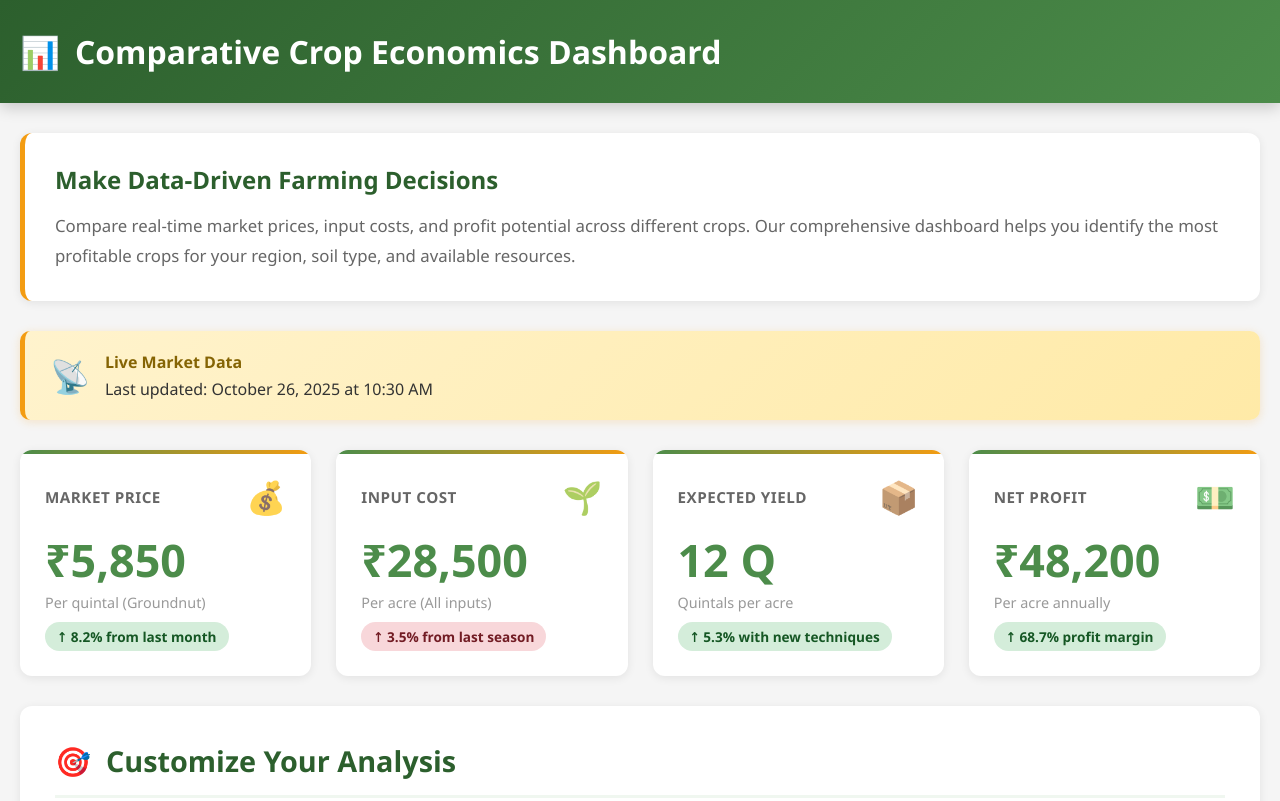
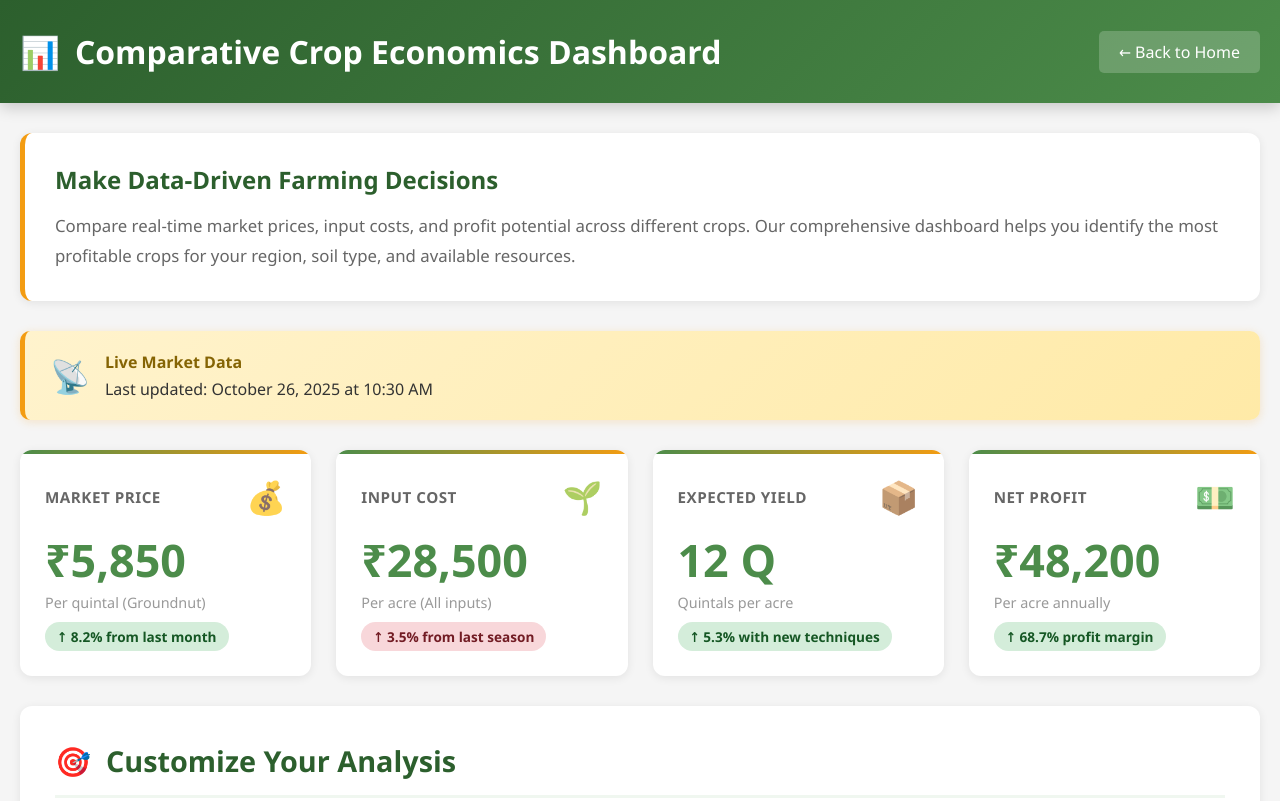
Before and after one commit to Deepitha123/Crop_shift_mitigation, a plain HTML site: page dashboard.html in a window 1280 px wide. Shown: the top 801 px of the page. Drawn offline with Linux system fonts and the light colour scheme.

Commit message:
Updated homepage section

```diff
--- a/dashboard.html
+++ b/dashboard.html
@@ -503,6 +503,14 @@
             from { opacity: 0; transform: translateY(10px); }
             to { opacity: 1; transform: translateY(0); }
         }
+         .back-link {
+            color: white;
+            text-decoration: none;
+            padding: 10px 20px;
+            background: rgba(255,255,255,0.2);
+            border-radius: 5px;
+            transition: all 0.3s;
+        }
 
         .resource-grid {
             display: grid;
@@ -565,6 +573,7 @@
                 <span>📊</span>
                 Comparative Crop Economics Dashboard
             </h1>
+            <a href="index.html" class="back-link">← Back to Home</a>
         </div>
     </header>
 
```
